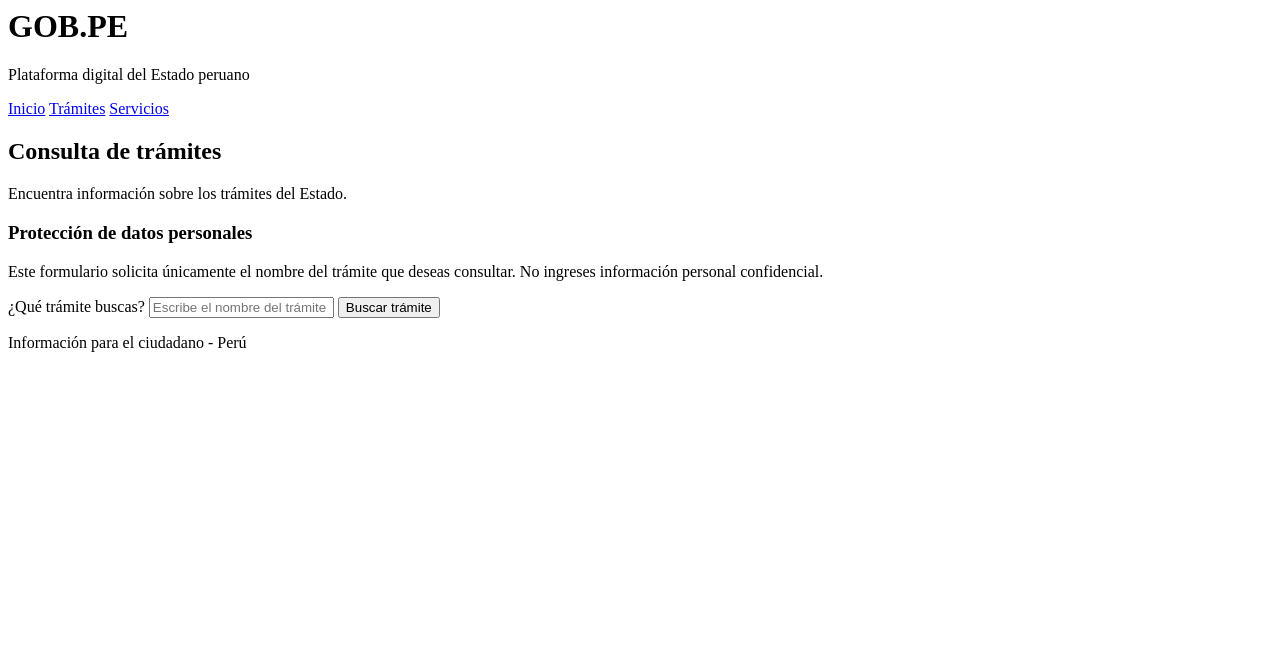
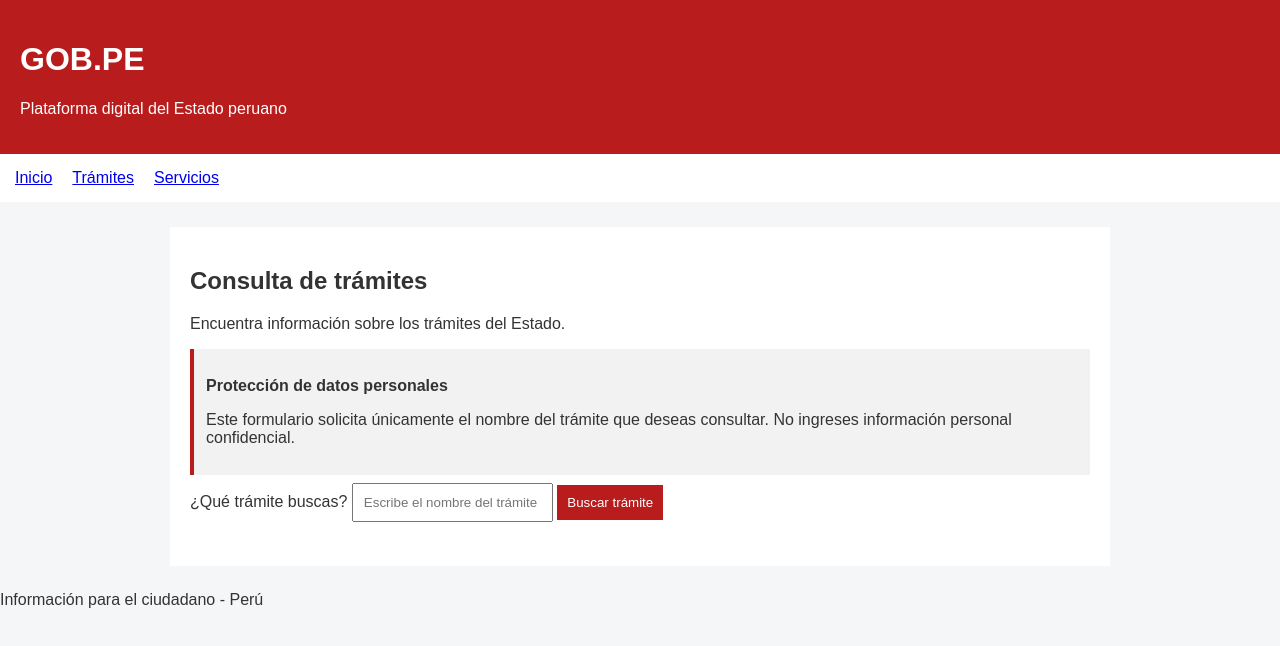
Before and after one commit to Fatimal05/servidor-gobpe, a website: page frontend/index.html in a window 1280 px wide. Drawn offline with Linux system fonts and the light colour scheme.

Commit message:
Actualización del prototipo GOB.PE

```diff
--- a/frontend/index.html
+++ b/frontend/index.html
@@ -1,4 +1,4 @@
-
+<link rel="stylesheet" href="style.css">
 <header>
     <h1>GOB.PE</h1>
     <p>Plataforma digital del Estado peruano</p>
@@ -15,7 +15,7 @@
         <h2>Consulta de trámites</h2>
         <p>Encuentra información sobre los trámites del Estado.</p>
 
-        <form>
+
 
 <div class="aviso-privacidad">
     <h3>Protección de datos personales</h3>
@@ -42,10 +42,11 @@
 
 <div id="resultado" aria-live="polite"></div>
 
-        </form>
+
     </section>
 </main>
 
 <footer>
     <p>Información para el ciudadano - Perú</p>
 </footer>
+<script src="script.js"></script>
--- a/frontend/style.css
+++ b/frontend/style.css
@@ -1,4 +1,41 @@
+body {
+  font-family: Arial, sans-serif;
+  margin: 0;
+  background-color: #f5f6f8;
+  color: #333;
+}
 
+header {
+  background-color: #b91c1c;
+  color: white;
+  padding: 20px;
+}
+
+nav {
+  display: flex;
+  gap: 20px;
+  padding: 15px;
+  background-color: white;
+}
+
+main {
+  max-width: 900px;
+  margin: 25px auto;
+  padding: 20px;
+  background-color: white;
+}
+
+input, button {
+  padding: 10px;
+  margin: 8px 0;
+}
+
+button {
+  background-color: #b91c1c;
+  color: white;
+  border: none;
+  cursor: pointer;
+}
 @media (max-width: 600px) {
     body {
         font-size: 16px;
--- a/server.js
+++ b/server.js
@@ -5,7 +5,9 @@ const app = express();
 const PORT = 3000;
 
 app.use(express.json());
+const path = require("path");
 
+app.use(express.static(path.join(__dirname, "frontend")));
 // Ruta GET: consultar los trámites
 app.get("/api/tramites", (req, res) => {
     res.json({
```
